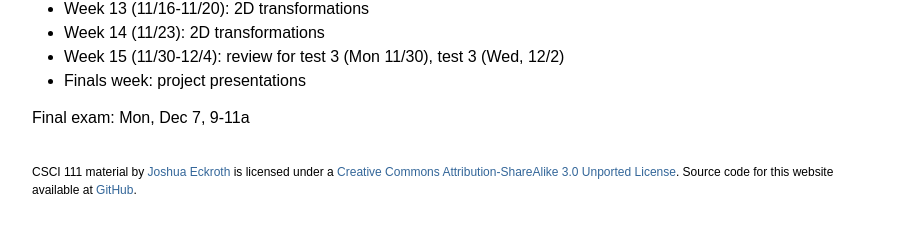
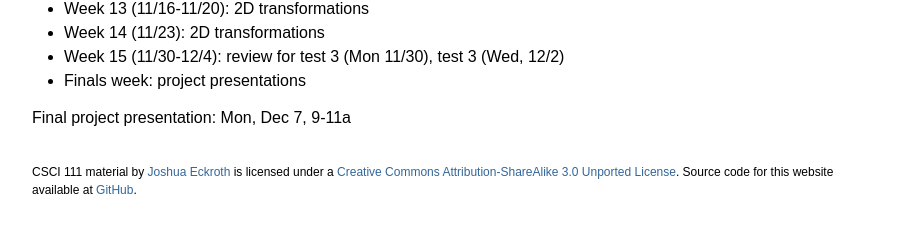
Before and after one commit to joshuaeckroth/csci111-website, a Jekyll site: the page built from guides/_posts/2015-08-19-calendar.markdown, in a window 1280 px wide. Shown: the part 391-624 px from the top of the page, without its empty margins (183-1085 px from the left). Built offline with Jekyll 4.4.1, drawn with Linux system fonts in a browser that asks for light colours; Markdown is read by kramdown in place of the engine named in the settings.

Commit message:
Fixed wording in calendar

```diff
--- a/guides/_posts/2015-08-19-calendar.markdown
+++ b/guides/_posts/2015-08-19-calendar.markdown
@@ -22,4 +22,4 @@ title: Calendar
 - Week 15 (11/30-12/4): review for test 3 (Mon 11/30), test 3 (Wed, 12/2)
 - Finals week: project presentations
 
-Final exam: Mon, Dec 7, 9-11a
+Final project presentation: Mon, Dec 7, 9-11a
```
